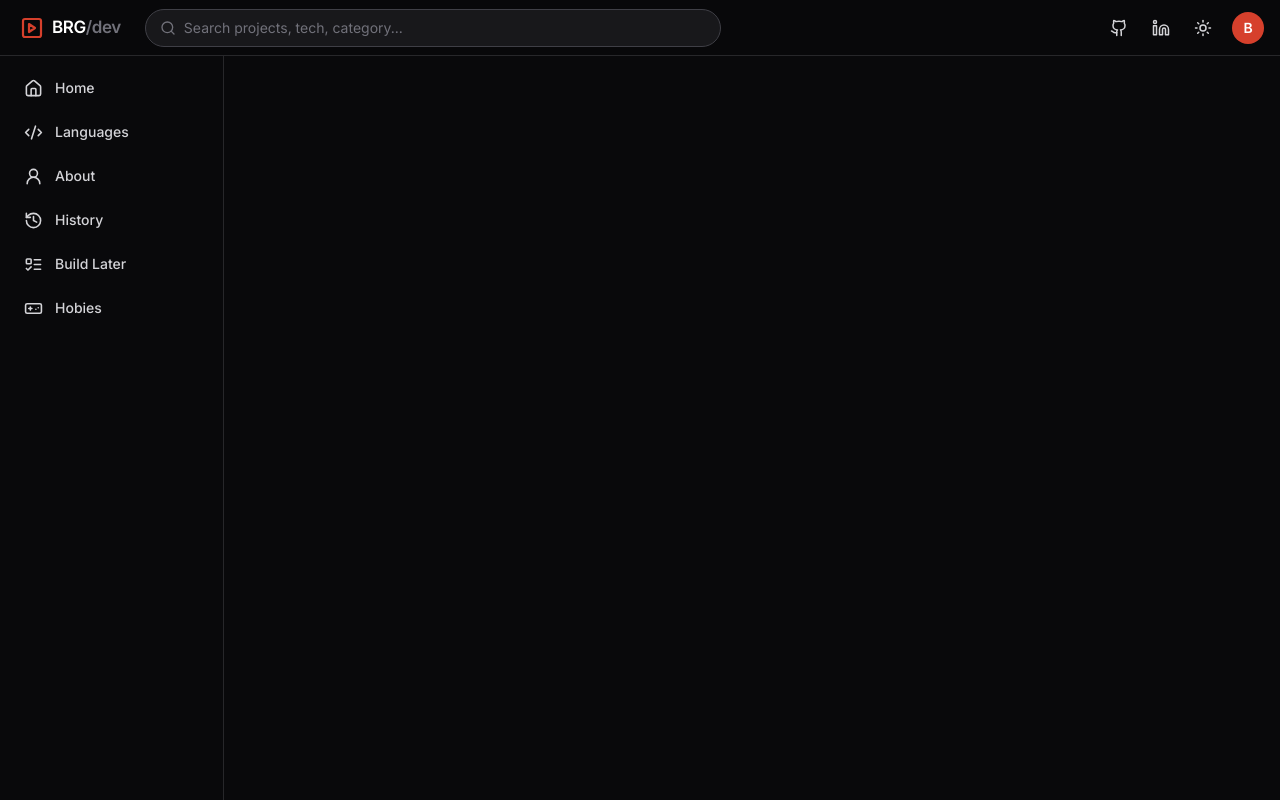
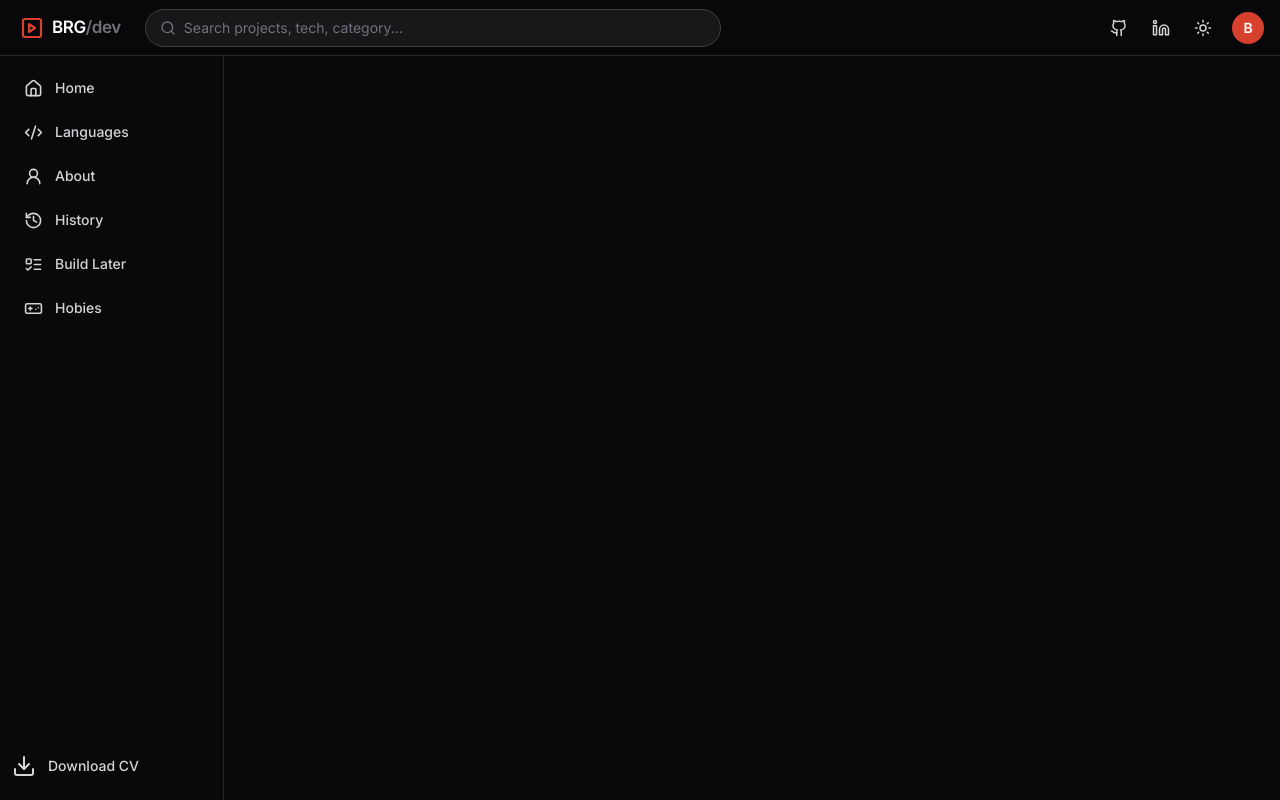
Before and after one commit to BRGOKA/PortfolioTube, a React (Vite) app: page / in a window 1280 px wide. Built offline with nearby package versions, Linux system fonts and the light colour scheme.

Commit message:
added a new button to download MY CV

```diff
--- a/src/components/Sidebar.jsx
+++ b/src/components/Sidebar.jsx
@@ -7,6 +7,7 @@ import {
   ListTodo,
   X,
   Gamepad,
+  Download,
 } from "lucide-react";
 
 const navItems = [
@@ -16,6 +17,11 @@ const navItems = [
   { to: "/portfoliotube/history", label: "History", icon: History },
   { to: "/portfoliotube/build-later", label: "Build Later", icon: ListTodo },
   { to: "/portfoliotube/hobies", label: "Hobies", icon: Gamepad },
+  // {
+  //   to: "https://drive.google.com/file/d/1Xf3ox8r1AuIM99uPa4gYC-9b1t9MCXSS/view?usp=sharing",
+  //   label: "Download CV",
+  //   icon: Download,
+  // },
 ];
 
 function NavItems({ onNavigate }) {
@@ -49,7 +55,20 @@ export default function Sidebar({ mobileOpen, onClose }) {
     <>
       {/* Desktop sidebar */}
       <aside className="sticky top-14 hidden h-[calc(100vh-3.5rem)] w-56 shrink-0 border-r border-zinc-200 dark:border-zinc-800 md:block">
-        <NavItems />
+        <div className="h-full flex flex-col justify-between pb-3 ">
+          <NavItems />
+          <NavLink
+            className={
+              "flex items-center gap-3 rounded-lg px-3 py-2.5 text-sm font-medium transition-colors text-zinc-600 hover:bg-zinc-100 dark:text-zinc-300 dark:hover:bg-zinc-900"
+            }
+            target="_blank"
+            to={
+              "https://drive.google.com/file/d/1Xf3ox8r1AuIM99uPa4gYC-9b1t9MCXSS/view?usp=sharing"
+            }
+          >
+            <Download /> Download CV
+          </NavLink>
+        </div>
       </aside>
 
       {/* Mobile drawer */}
```
